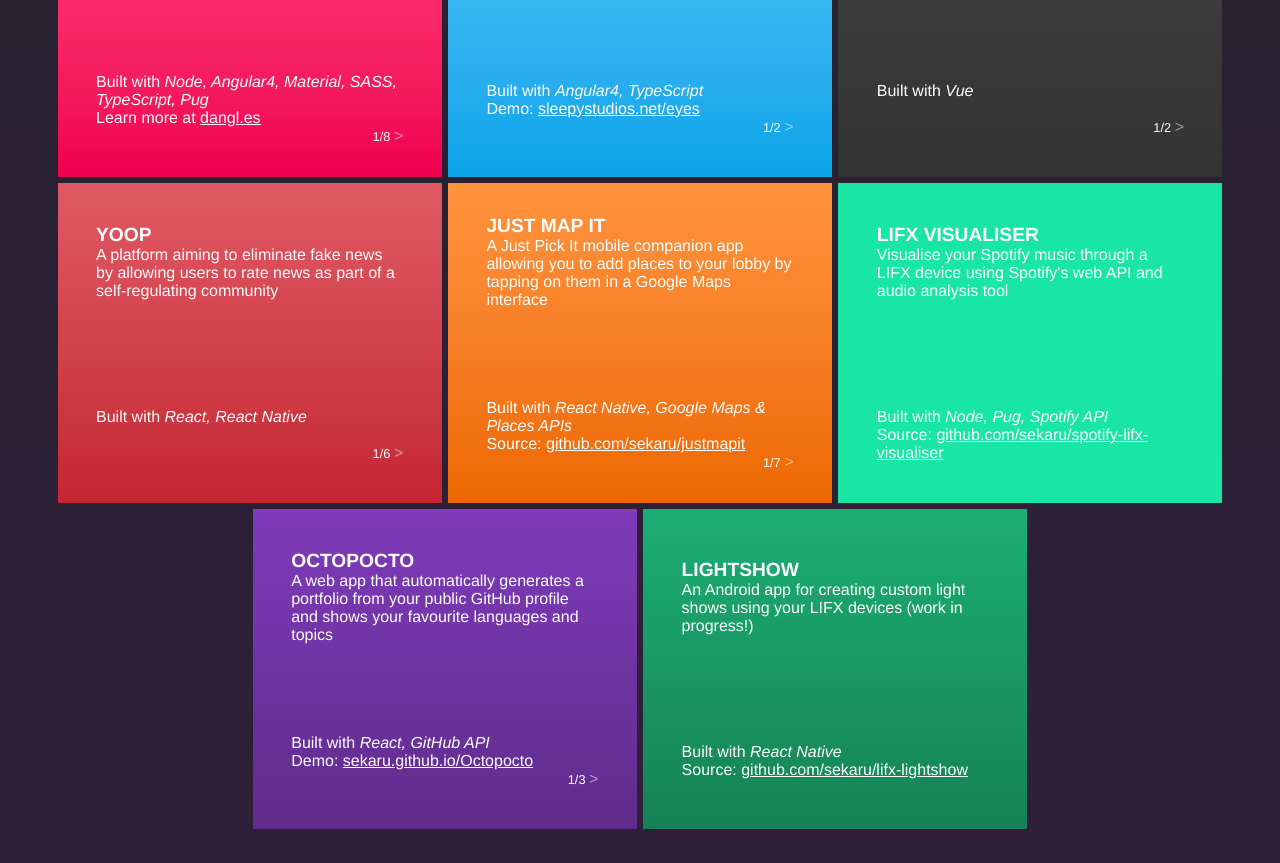
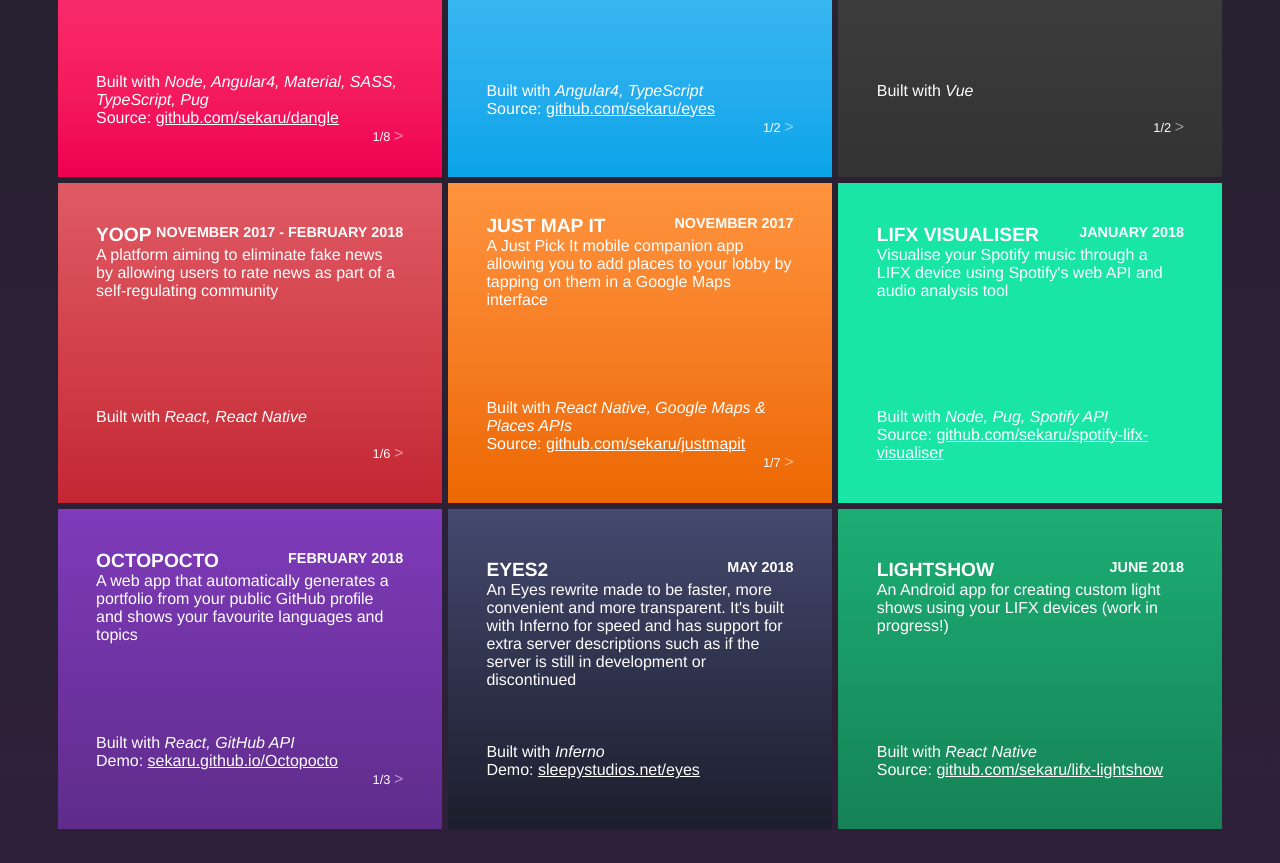
Before and after one commit to sekaru/tudr.xyz, a Vue app: page /#/ in a window 1280 px wide. Shown: the part 1264-2127 px from the top of the page. Built offline with nearby package versions, Linux system fonts and the light colour scheme.

Commit message:
Added Eyes2 project, general polish

```diff
--- a/src/components/Hello.vue
+++ b/src/components/Hello.vue
@@ -22,7 +22,7 @@
 
         <p class="info-container" v-if="(project.slides[project.slideIndex].text.length>0 && project.expanded) || !project.expanded">
           <!-- Title -->
-          <span class="title">{{project.title}}</span>
+          <span class="title">{{project.title}} <span class="date">{{project.date}} </span></span>
 
           <span v-if="project.expanded && project.showText">
             <div class="slide-container">
@@ -37,9 +37,9 @@
             <!-- Tech -->
             <br>
             Built with <span class="techs">{{project.builtWith.join(', ')}}</span>
+            <br>
 
             <!-- Links -->
-            <br>
             <span v-if="project.url">{{project.learnText ? project.learnText : 'Learn more at'}} <a :href="'http://' + project.url">{{project.url}}</a></span>
 
             <!-- Slide controls -->
@@ -162,6 +162,11 @@ a {
   text-transform: uppercase;
   font-weight: bold;
   font-size: 1.2rem;
+}
+
+.date {
+  font-size: 0.9rem;
+  float: right;
 }
 
 .flipable {
--- a/src/components/Intro.vue
+++ b/src/components/Intro.vue
@@ -3,9 +3,7 @@
     <h2>I'm a Computer Science graduate</h2>
     <h3>
       I'm interested in network communication, apps for connectivity/discovery and game development.
-
-      Below you can find my personal projects, each of which is available on GitHub.
-      My games and anything related to those are available at <a class="nav-link" href="http://sleepystudios.net">Sleepy Studios</a>.
+      All my games are available at <a class="nav-link" href="https://sleepystudios.net">Sleepy Studios</a>.
     </h3>
 
     <h2>Contact me</h2>
--- a/src/components/projects.js
+++ b/src/components/projects.js
@@ -221,8 +221,9 @@ module.exports = [
         img: require('../assets/dangle4.png')
       }
     ],
-    url: 'dangl.es',
+    url: 'github.com/sekaru/dangle',
     builtWith: ['Node', 'Angular4', 'Material', 'SASS', 'TypeScript', 'Pug'],
+    learnText: 'Source:'
   },
   {
     title: 'Eyes',
@@ -239,9 +240,9 @@ module.exports = [
         imgFit: 'cover'
       }
     ],
-    url: 'sleepystudios.net/eyes',
+    url: 'github.com/sekaru/eyes',
     builtWith: ['Angular4', 'TypeScript'],
-    learnText: 'Demo:'
+    learnText: 'Source:'
   },
   {
     title: 'tudr.xyz',
@@ -249,7 +250,7 @@ module.exports = [
     color: 'linear-gradient(to bottom, #444444, #404040, #3b3b3b, #373737, #333333)',
     slides: [
       {
-        text: 'You are here. A portfolio site built over a weekend to learn Vue. The app features a dynamic slide system used to display each project',
+        text: 'You are here! A portfolio site built over a weekend to learn Vue. The app features a dynamic slide system used to display each project and utilises CircleCI',
         img: ''
       },
       {
@@ -369,6 +370,20 @@ module.exports = [
     learnText: 'Demo:'
   },
   {
+    title: 'Eyes2',
+    date: 'May 2018',
+    color: 'linear-gradient(to bottom, #454a70, #3a3e5e, #30334d, #26283d, #1c1e2d)',
+    slides: [
+      {
+        text: 'An Eyes rewrite made to be faster, more convenient and more transparent. It\'s built with Inferno for speed and has support for extra server descriptions such as if the server is still in development or discontinued',
+        img: ''
+      }
+    ],
+    url: 'sleepystudios.net/eyes',
+    builtWith: ['Inferno'],
+    learnText: 'Demo:'
+  },
+  {
     title: 'LightShow',
     date: 'June 2018',
     color: 'linear-gradient(to bottom, #1cae74, #1aa36c, #199865, #178d5d, #158256)',
```
